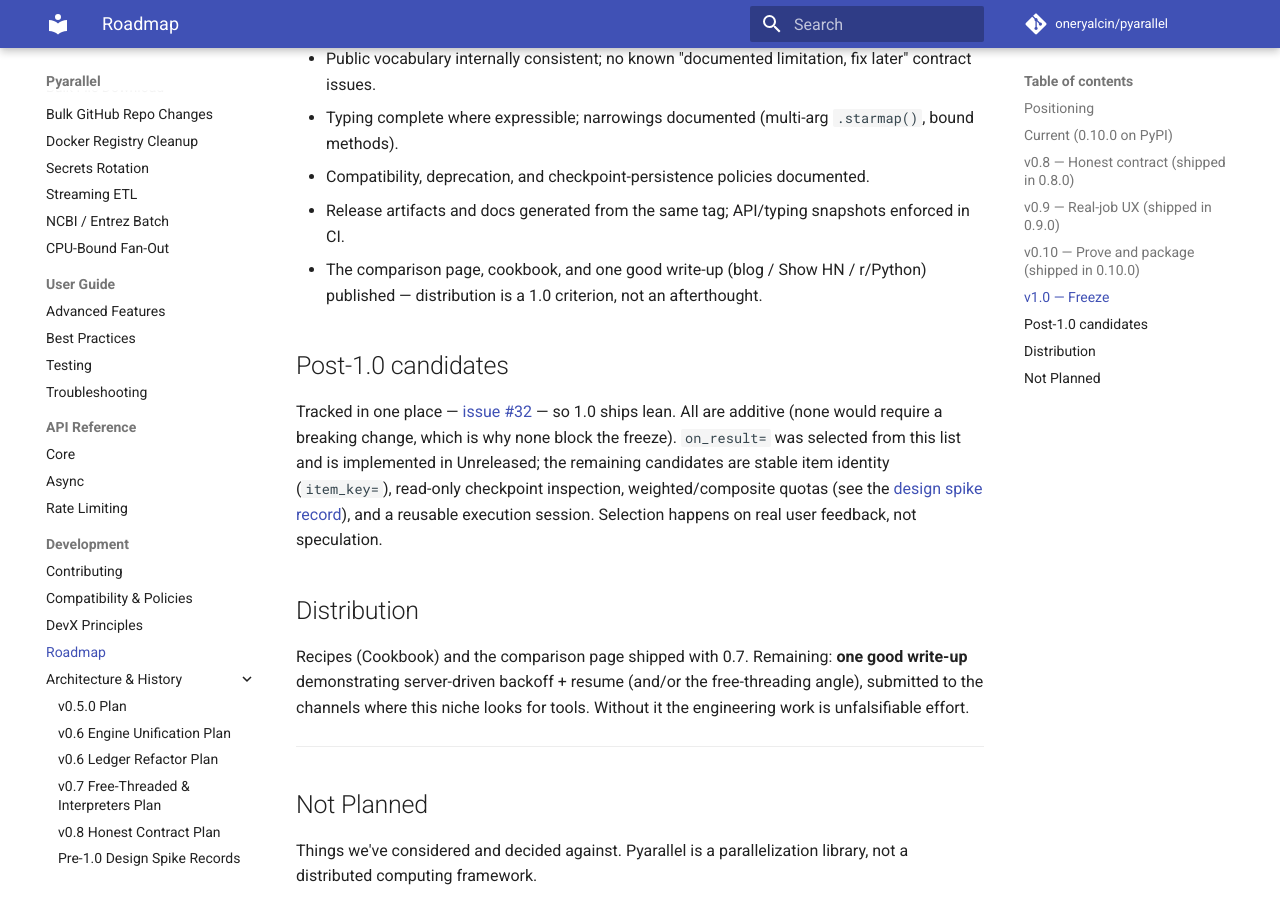
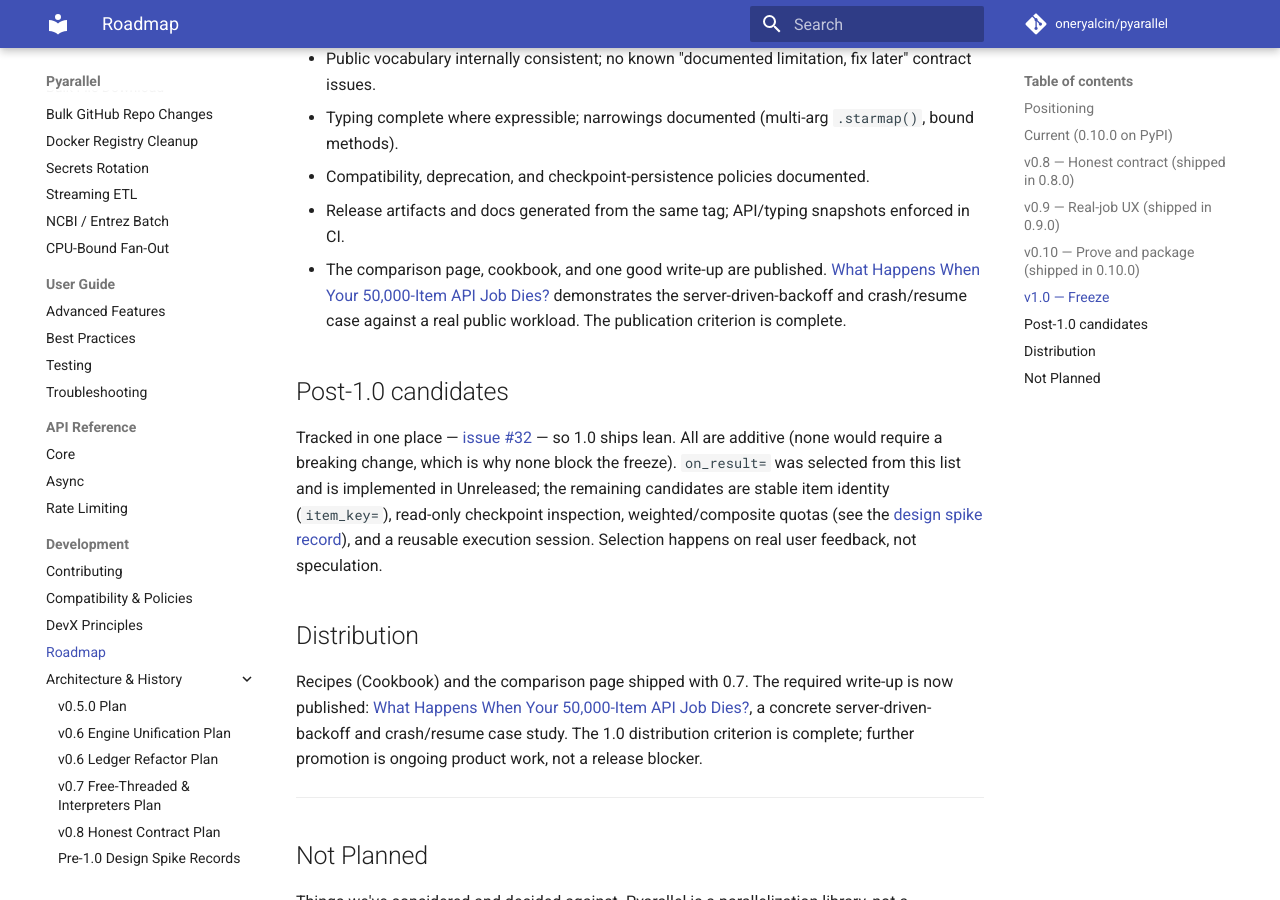
Before and after one commit to oneryalcin/pyarallel, an MkDocs documentation site: the page built from docs/development/roadmap.md, in a window 1280 px wide and 900 px high, scrolled down 3729 px. Built offline with MkDocs 1.6.1 and Material for MkDocs 9.7.7, drawn with Linux system fonts in a browser that asks for light colours; comment, search, counter and statistics services are not loaded.

Commit message:
docs: mark launch article published

```diff
--- a/docs/development/roadmap.md
+++ b/docs/development/roadmap.md
@@ -172,9 +172,10 @@ Criteria, not features. No headline feature ships in 1.0.
   documented.
 - Release artifacts and docs generated from the same tag; API/typing
   snapshots enforced in CI.
-- The comparison page, cookbook, and one good write-up (blog / Show HN /
-  r/Python) published — distribution is a 1.0 criterion, not an
-  afterthought.
+- The comparison page, cookbook, and one good write-up are published.
+  [What Happens When Your 50,000-Item API Job Dies?](https://oneryalcin.hashnode.dev/what-happens-when-your-50-000-item-api-job-dies)
+  demonstrates the server-driven-backoff and crash/resume case against a
+  real public workload. The publication criterion is complete.
 
 ## Post-1.0 candidates
 
@@ -191,11 +192,12 @@ speculation.
 
 ## Distribution
 
-Recipes (Cookbook) and the comparison page shipped with 0.7. Remaining:
-**one good write-up** demonstrating server-driven backoff + resume
-(and/or the free-threading angle), submitted to the channels where this
-niche looks for tools. Without it the engineering work is unfalsifiable
-effort.
+Recipes (Cookbook) and the comparison page shipped with 0.7. The required
+write-up is now published:
+[What Happens When Your 50,000-Item API Job Dies?](https://oneryalcin.hashnode.dev/what-happens-when-your-50-000-item-api-job-dies),
+a concrete server-driven-backoff and crash/resume case study. The 1.0
+distribution criterion is complete; further promotion is ongoing product
+work, not a release blocker.
 
 ---
 
```
